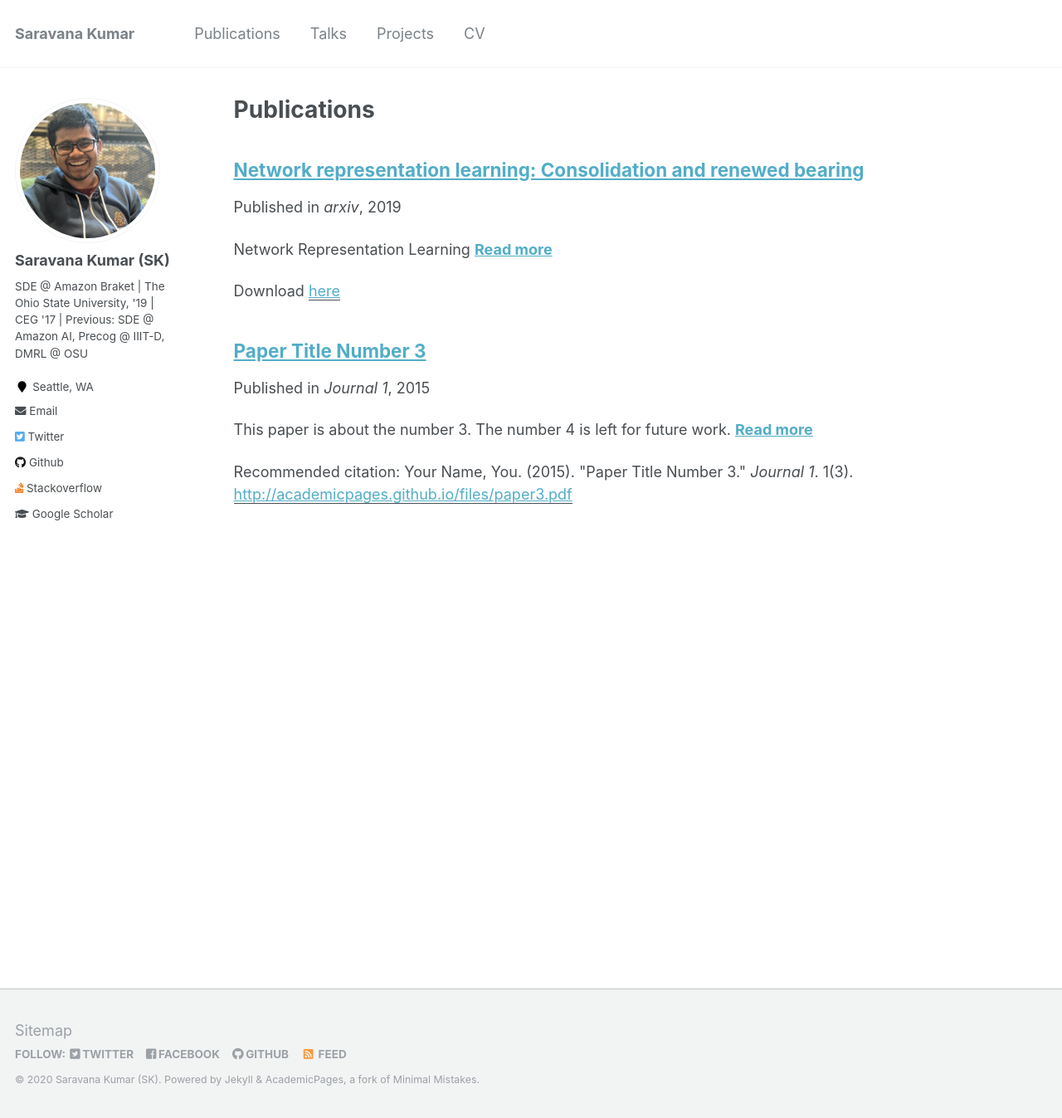
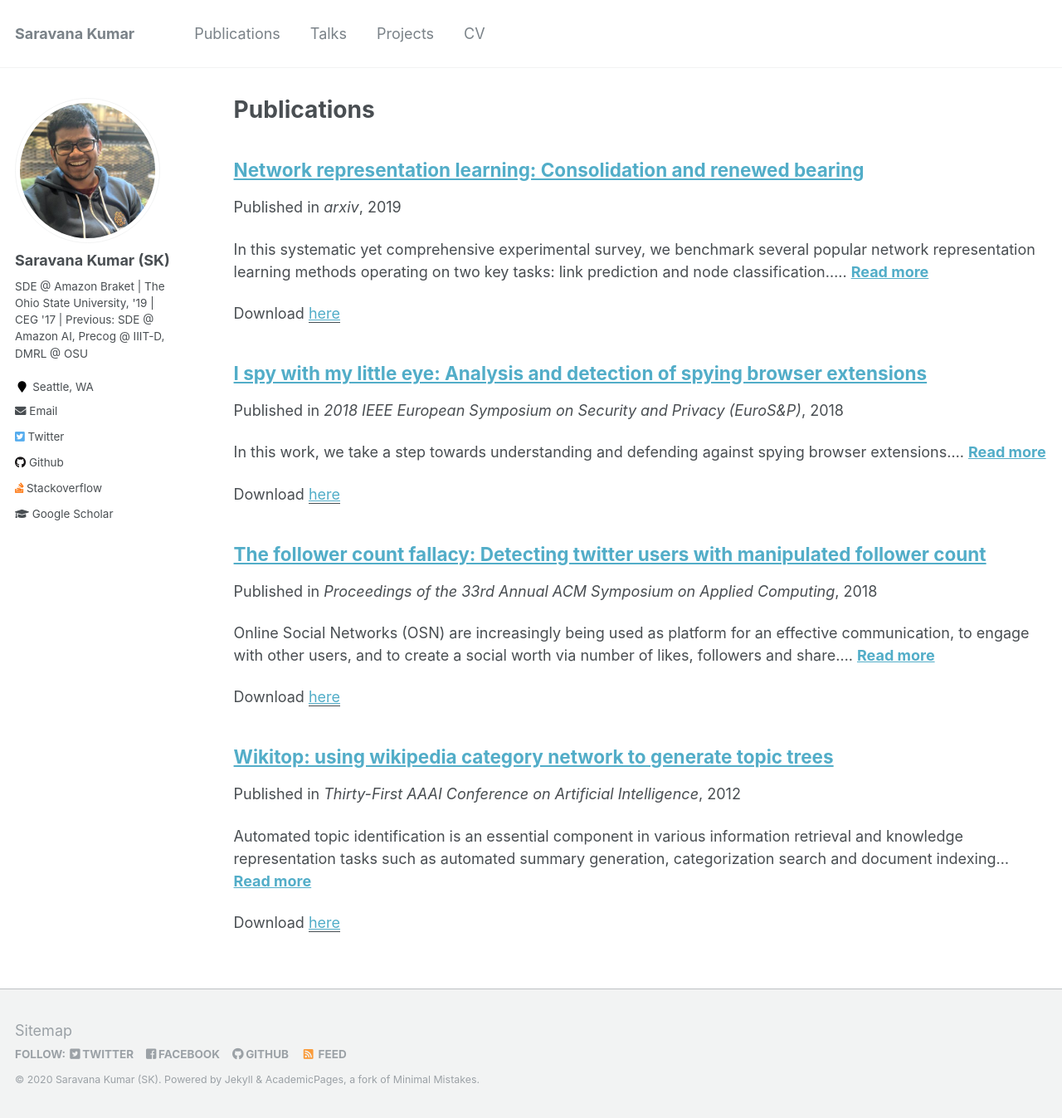
Before and after one commit to codewithsk/codewithsk.github.io, a Jekyll site: the page built from _pages/publications.md, in a window 1280 px wide and 1347 px high. Shown: the whole window at 83% size. Built offline with Jekyll 4.4.1, drawn with Linux system fonts in a browser that asks for light colours; a file with an impossible date is left out.

Commit message:
More papers?:

```diff
--- a/_publications/2015-10-01-paper-title-number-3.md
+++ /dev/null
@@ -1,15 +0,0 @@
----
-title: "Paper Title Number 3"
-collection: publications
-permalink: /publication/2015-10-01-paper-title-number-3
-excerpt: 'This paper is about the number 3. The number 4 is left for future work.'
-date: 2015-10-01
-venue: 'Journal 1'
-paperurl: 'http://academicpages.github.io/files/paper3.pdf'
-citation: 'Your Name, You. (2015). &quot;Paper Title Number 3.&quot; <i>Journal 1</i>. 1(3).'
----
-This paper is about the number 3. The number 4 is left for future work.
-
-[Download paper here](http://academicpages.github.io/files/paper3.pdf)
-
-Recommended citation: Your Name, You. (2015). "Paper Title Number 3." <i>Journal 1</i>. 1(3).
--- /dev/null
+++ b/_publications/follower-count-fallacy.md
@@ -0,0 +1,13 @@
+---
+title: "The follower count fallacy: Detecting twitter users with manipulated follower count"
+collection: publications
+permalink: /publication/follower-count-fallacy
+excerpt: 'Online Social Networks (OSN) are increasingly being used as platform for an effective communication, to engage with other users, and to create a social worth via number of likes, followers and share....'
+date: 2018-04-09
+venue: 'Proceedings of the 33rd Annual ACM Symposium on Applied Computing'
+paperurl: 'https://arxiv.org/abs/1802.03625'
+---
+
+Online Social Networks (OSN) are increasingly being used as platform for an effective communication, to engage with other users, and to create a social worth via number of likes, followers and shares. Such metrics and crowd-sourced ratings give the OSN user a sense of social reputation which she tries to maintain and boost to be more influential. Users artificially bolster their social reputation via black-market web services. In this work, we identify users which manipulate their projected follower count using an unsupervised local neighborhood detection method. We identify a neighborhood of the user based on a robust set of features which reflect user similarity in terms of the expected follower count. We show that follower count estimation using our method has 84.2% accuracy with a low error rate. In addition, we estimate the follower count of the user under suspicion by finding its neighborhood drawn from a large random sample of Twitter. We show that our method is highly tolerant to synthetic manipulation of followers. Using the deviation of predicted follower count from the displayed count, we are also able to detect customers with a high precision of 98.62%
+
+[Download paper here](https://arxiv.org/pdf/1802.03625.pdf)
--- /dev/null
+++ b/_publications/i-spy-with-my-little-eye.md
@@ -0,0 +1,13 @@
+---
+title: "I spy with my little eye: Analysis and detection of spying browser extensions"
+collection: publications
+permalink: /publication/i-spy-with-my-little-eye
+excerpt: 'In this work, we take a step towards understanding and defending against spying browser extensions....'
+date: 2018-04-24
+venue: '2018 IEEE European Symposium on Security and Privacy (EuroS&P)'
+paperurl: 'https://arxiv.org/abs/1612.00766'
+---
+
+In this work, we take a step towards understanding and defending against spying browser extensions. These are extensions repurposed to capture online activities of a user and communicate the collected sensitive information to a third-party domain. We conduct an empirical study of such extensions on the Chrome Web Store. First, we present an in-depth analysis of the spying behavior of these extensions. We observe that these extensions steal a variety of sensitive user information, such as the complete browsing history (e.g., the sequence of web traversals), online social network (OSN) access tokens, IP address, and geolocation. Second, we investigate the potential for automatically detecting spying extensions by applying machine learning schemes. We show that using a Recurrent Neural Network (RNN), the sequence of browser API calls made by an extension can be a robust feature, outperforming hand based detection scheme achieves a high precision (90.02%) and recall (93.31%) in detecting spying extensions.
+
+[Download paper here](https://arxiv.org/pdf/1612.00766.pdf)
--- a/_publications/network-representation-learning-consolidation-and-renewed-bearing.md
+++ b/_publications/network-representation-learning-consolidation-and-renewed-bearing.md
@@ -2,7 +2,7 @@
 title: "Network representation learning: Consolidation and renewed bearing"
 collection: publications
 permalink: /publication/network-representation-learning-consolidation-and-renewed-bearing
-excerpt: 'Network Representation Learning'
+excerpt: 'In this systematic yet comprehensive experimental survey, we benchmark several popular network representation learning methods operating on two key tasks: link prediction and node classification.....'
 date: 2019-05-02
 venue: 'arxiv'
 paperurl: 'https://arxiv.org/abs/1905.00987'
--- /dev/null
+++ b/_publications/wikitop.md
@@ -0,0 +1,12 @@
+---
+title: "Wikitop: using wikipedia category network to generate topic trees"
+collection: publications
+permalink: /publication/wikitop
+excerpt: 'Automated topic identification is an essential component in various information retrieval and knowledge representation tasks such as automated summary generation, categorization search and document indexing...'
+date: 2012-02-12
+venue: 'Thirty-First AAAI Conference on Artificial Intelligence'
+paperurl: 'https://www.aaai.org/Conferences/AAAI/2017/PreliminaryPapers/33-Kumar-14927.pdf'
+---
+Automated topic identification is an essential component in various information retrieval and knowledge representation tasks such as automated summary generation, categorization search and document indexing. In this paper, we present the Wikitop system to automatically generate topic trees from the input text by performing hierarchical classification using the Wikipedia Category Network (WCN). Our preliminary results over a collection of 125 articles are encouraging and show potential of a robust methodology for automated topic tree generation.
+
+[Download paper here](https://www.aaai.org/Conferences/AAAI/2017/PreliminaryPapers/33-Kumar-14927.pdf)
```
Also changed, not shown: _publications/fast-netmf.md (added, +14 -0 lines), 2 other files.
